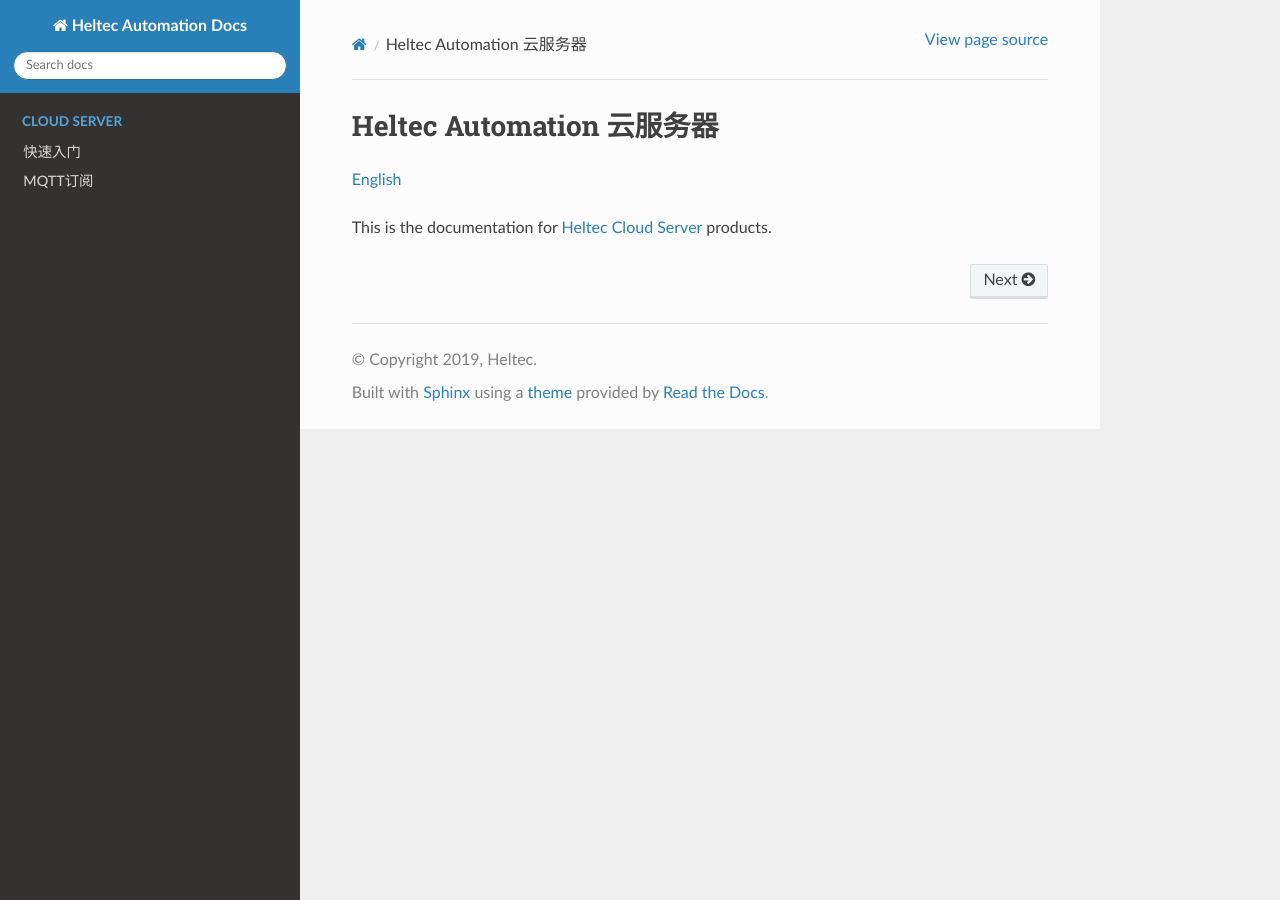
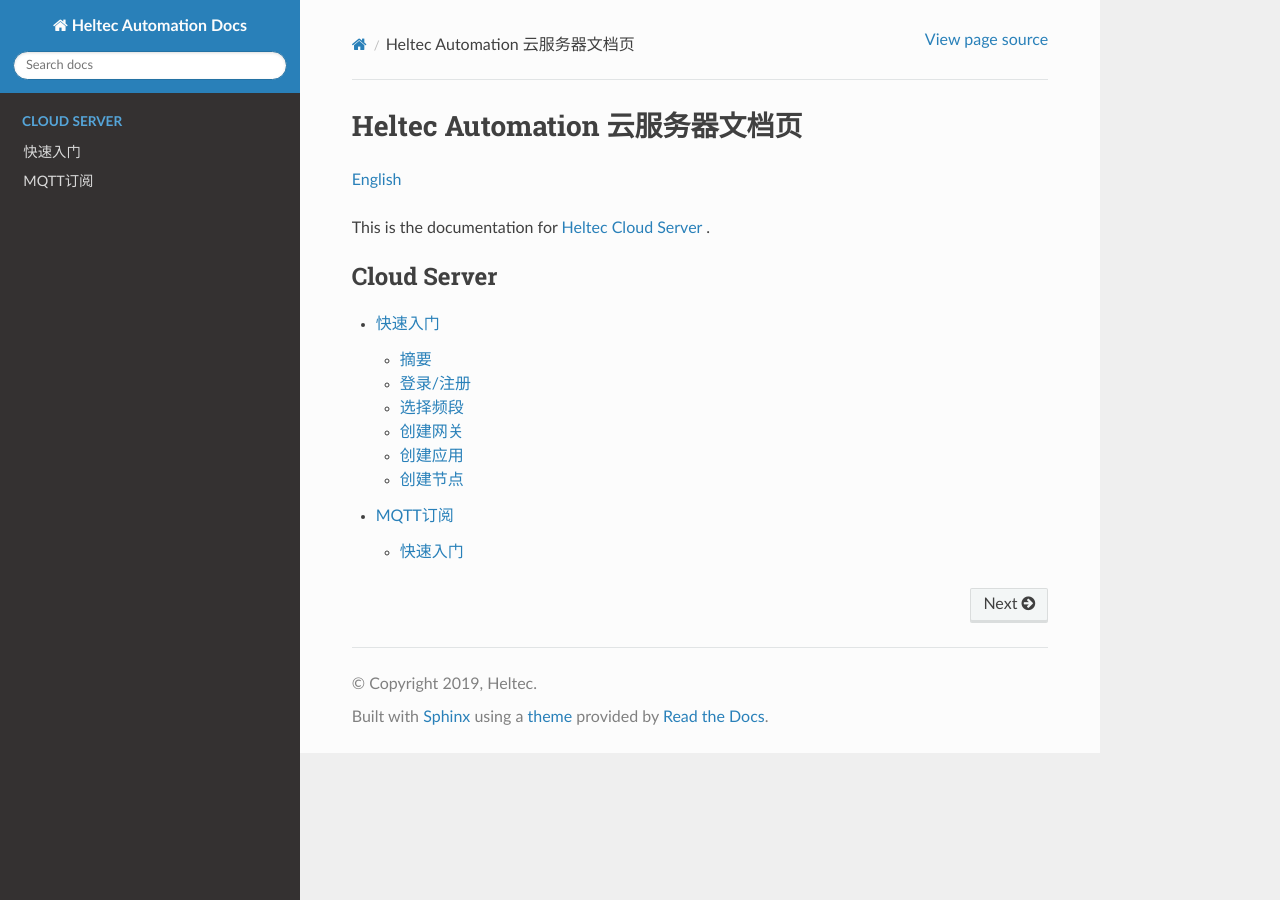
Before and after one commit to HelTecAutomation/Cloud_Platform_Docs-zh_CN, a Sphinx documentation site: the page built from zh-CN/source/index.rst, in a window 1280 px wide. Built offline with Sphinx 7.4.7 and the Read the Docs theme 2.0.0, drawn with Linux system fonts in a browser that asks for light colours; pages that are not in the unit, such as notebooks, are missing from menus.

Commit message:
Update server relevant documents

```diff
--- a/zh-CN/source/index.rst
+++ b/zh-CN/source/index.rst
@@ -1,12 +1,12 @@
-Heltec Automation 云服务器
-==========================
+Heltec Automation 云服务器文档页
+================================
 `English <https://cloud-platform-docs.readthedocs.io/en/latest>`_
 
-This is the documentation for `Heltec Cloud Server <https://cloud.heltec.org>`_ products.
+This is the documentation for `Heltec Cloud Server <https://cloud.heltec.org>`_ .
 
 
 .. toctree::
-   :hidden:
+   :maxdepth: 2
    :caption: Cloud Server
 
    快速入门 <quick_start>
```
